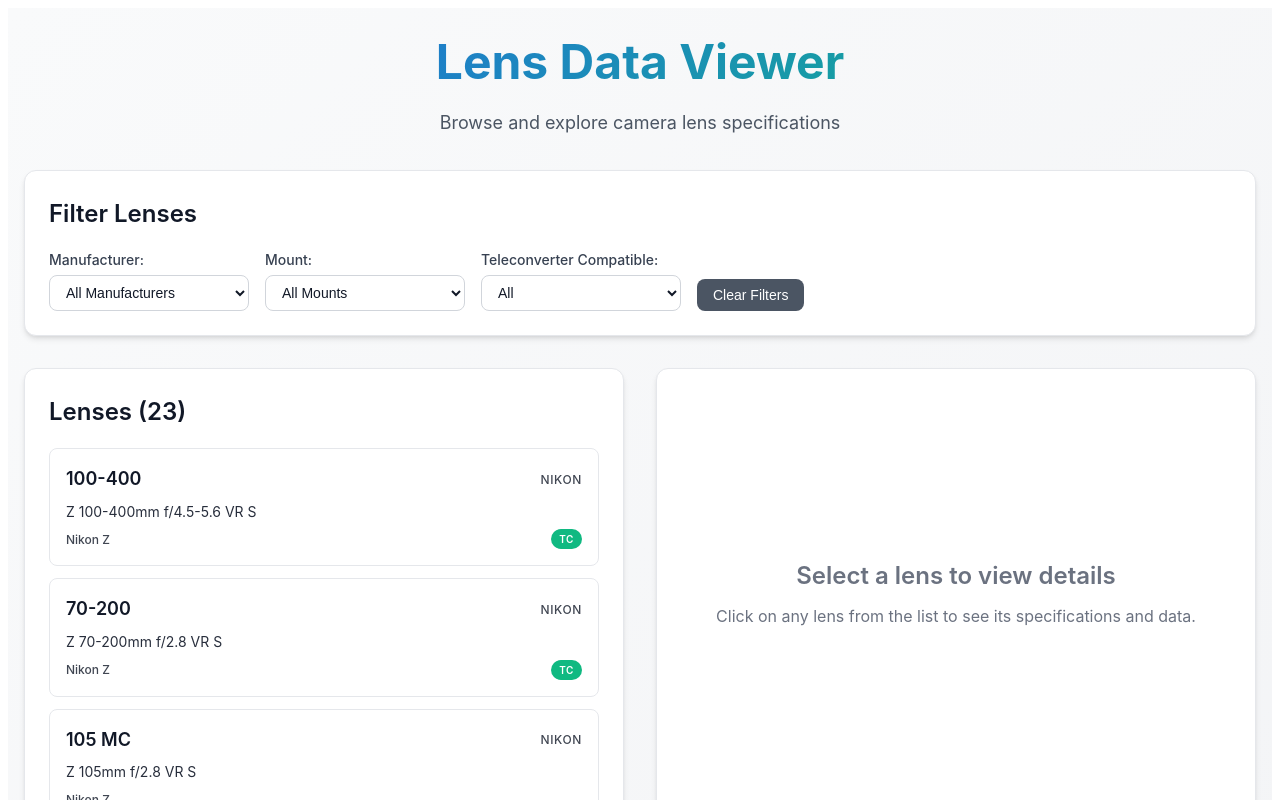
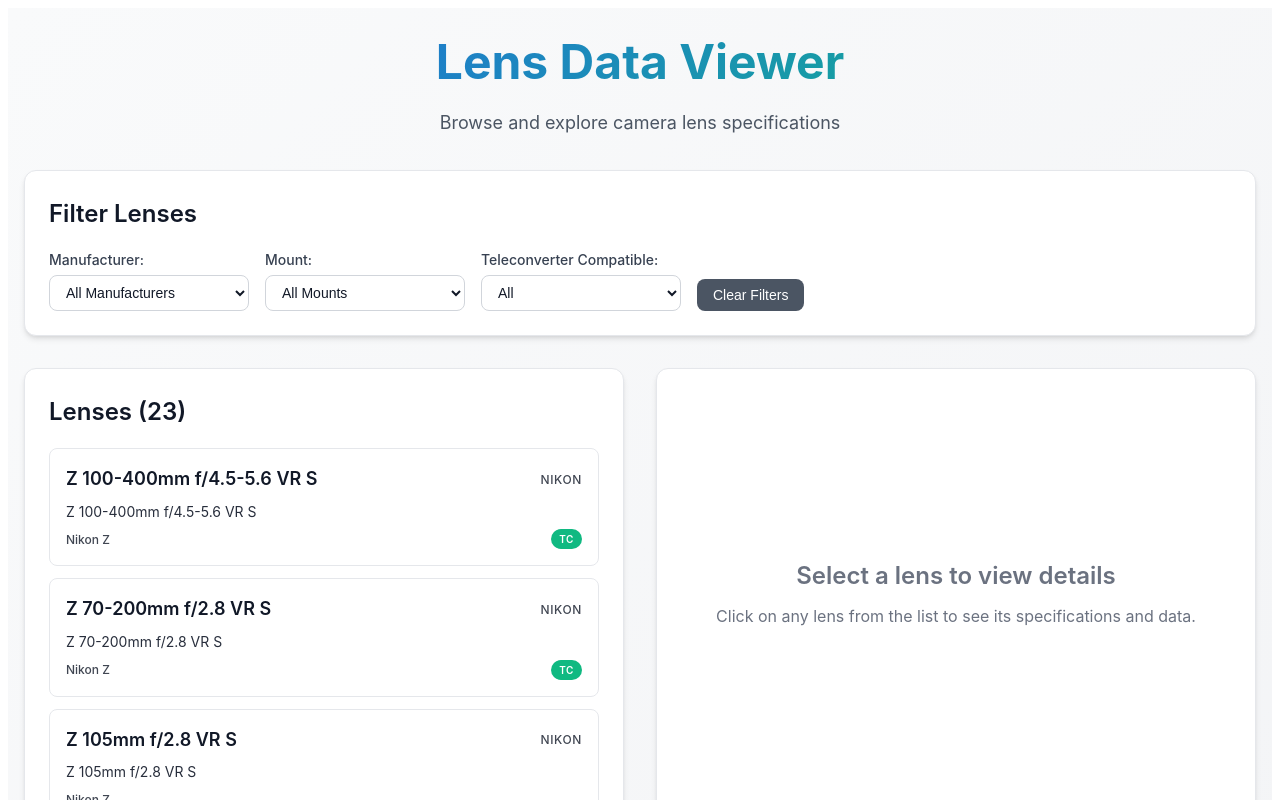
Before and after one commit to andleer/lens.binaryocean.com, an Angular app: page / in a window 1280 px wide. Shown: the top 800 px of the page. Built offline with nearby package versions, Linux system fonts and the light colour scheme.

Commit message:
remove short name

```diff
--- a/src/app/app.html
+++ b/src/app/app.html
@@ -64,7 +64,7 @@
               [class.selected]="selectedLens() === lens"
               (click)="selectLens(lens)">
               <div class="lens-card-header">
-                <h3>{{ lens.shortName }}</h3>
+                <h3>{{ lens.model }}</h3>
                 <span class="manufacturer">{{ lens.manufacturer }}</span>
               </div>
               <div class="lens-card-body">
--- a/src/assets/lens-data.json
+++ b/src/assets/lens-data.json
@@ -3,7 +3,6 @@
     "id": 1001,
     "manufacturer": "Nikon",
     "model": "Z 100-400mm f/4.5-5.6 VR S",
-    "shortName": "100-400",
     "mount": "Nikon Z",
     "teleconverter": true,
     "data": [
@@ -43,7 +42,6 @@
     "id": 1003,
     "manufacturer": "Nikon",
     "model": "Z 70-200mm f/2.8 VR S",
-    "shortName": "70-200",
     "mount": "Nikon Z",
     "teleconverter": true,
     "data": [
@@ -83,7 +81,6 @@
     "id": 1002,
     "manufacturer": "Nikon",
     "model": "Z 105mm f/2.8 VR S",
-    "shortName": "105 MC",
     "mount": "Nikon Z",
     "teleconverter": false,
     "data": [
@@ -99,7 +96,6 @@
     "id": 1004,
     "manufacturer": "Nikon",
     "model": "Z 600mm f/6.3 VR S PF",
-    "shortName": "600 PF",
     "mount": "Nikon Z",
     "teleconverter": true,
     "data": [
@@ -115,7 +111,6 @@
     "id": 1005,
     "manufacturer": "Nikon",
     "model": "Z 50mm f/2.8 Macro",
-    "shortName": "50 MC",
     "mount": "Nikon Z",
     "teleconverter": false,
     "data": [
@@ -131,7 +126,6 @@
     "id": 1006,
     "manufacturer": "Nikon",
     "model": "Z 180-600mm f/5.6-6.3 VR",
-    "shortName": "180-600",
     "mount": "Nikon Z",
     "teleconverter": true,
     "data": [
@@ -153,7 +147,6 @@
     "id": 1007,
     "manufacturer": "Nikon",
     "model": "Z 400mm f/4.5 VR S",
-    "shortName": "400/4.5",
     "mount": "Nikon Z",
     "teleconverter": true,
     "data": [
@@ -169,7 +162,6 @@
     "id": 1008,
     "manufacturer": "Nikon",
     "model": "Z 50mm f/1.8 S",
-    "shortName": "50/1.8 S",
     "mount": "Nikon Z",
     "teleconverter": false,
     "data": [
@@ -185,7 +177,6 @@
     "id": 1009,
     "manufacturer": "Nikon",
     "model": "Z 70-180mm f/2.8",
-    "shortName": "70-180",
     "mount": "Nikon Z",
     "teleconverter": true,
     "data": [
@@ -207,7 +198,6 @@
     "id": 1000,
     "manufacturer": "Nikon",
     "model": "Z 24-120mm f/4 S",
-    "shortName": "24-120",
     "mount": "Nikon Z",
     "teleconverter": false,
     "data": [
@@ -229,7 +219,6 @@
     "id": 1010,
     "manufacturer": "Nikon",
     "model": "Z 14-30mm f/4 S",
-    "shortName": "14-30",
     "mount": "Nikon Z",
     "teleconverter": false,
     "data": [
@@ -251,7 +240,6 @@
     "id": 1011,
     "manufacturer": "Nikon",
     "model": "Z 40mm f/2",
-    "shortName": "40/2",
     "mount": "Nikon Z",
     "teleconverter": false,
     "data": [
@@ -267,7 +255,6 @@
     "id": 1012,
     "manufacturer": "Nikon",
     "model": "Z 600mm f/4 TC VR S",
-    "shortName": "600 TC",
     "mount": "Nikon Z",
     "teleconverter": true,
     "data": [
@@ -283,7 +270,6 @@
     "id": 1013,
     "manufacturer": "Nikon",
     "model": "Z 400mm f/2.8 TC VR S",
-    "shortName": "400 TC",
     "mount": "Nikon Z",
     "teleconverter": true,
     "data": [
@@ -299,7 +285,6 @@
     "id": 3000,
     "manufacturer": "Sony",
     "model": "FE 90mm f/2.8 Macro G OSS",
-    "shortName": "90/2.8 Macro G",
     "mount": "Sony E",
     "teleconverter": false,
     "data": [
@@ -315,7 +300,6 @@
     "id": 3001,
     "manufacturer": "Sony",
     "model": "FE 50mm f/2.8 Macro",
-    "shortName": "50/2.8 Macro",
     "mount": "Sony E",
     "teleconverter": false,
     "data": [
@@ -331,7 +315,6 @@
     "id": 3002,
     "manufacturer": "Sony",
     "model": "FE 70-200mm f/2.8 Macro G OSS II",
-    "shortName": "70-200/2.8 Macro G II",
     "mount": "Sony E",
     "teleconverter": true,
     "data": [
@@ -353,7 +336,6 @@
     "id": 3003,
     "manufacturer": "Sony",
     "model": "FE 35mm f/1.8",
-    "shortName": "35/1.8",
     "mount": "Sony E",
     "teleconverter": false,
     "data": [
@@ -369,7 +351,6 @@
     "id": 5000,
     "manufacturer": "Canon",
     "model": "RF 100mm f/2.8L Macro IS USM",
-    "shortName": "100/2.8L Macro RF",
     "mount": "Canon RF",
     "teleconverter": false,
     "data": [
@@ -385,7 +366,6 @@
     "id": 5001,
     "manufacturer": "Canon",
     "model": "RF 85mm f/2 Macro IS STM",
-    "shortName": "85/2 Macro RF",
     "mount": "Canon RF",
     "teleconverter": false,
     "data": [
@@ -401,7 +381,6 @@
     "id": 5002,
     "manufacturer": "Canon",
     "model": "RF 100-500mm f/4.5-7.1L IS USM",
-    "shortName": "100-500",
     "mount": "Canon RF",
     "teleconverter": true,
     "data": [
@@ -423,7 +402,6 @@
     "id": 5003,
     "manufacturer": "Canon",
     "model": "RF 70-200mm f/2.8L IS USM",
-    "shortName": "70-200/2.8",
     "mount": "Canon RF",
     "teleconverter": true,
     "data": [
@@ -445,7 +423,6 @@
     "id": 5004,
     "manufacturer": "Canon",
     "model": "RF 100-400mm f/5.6-8L IS USM",
-    "shortName": "100-400",
     "mount": "Canon RF",
     "teleconverter": true,
     "data": [
--- a/src/contracts/lens.interface.ts
+++ b/src/contracts/lens.interface.ts
@@ -9,7 +9,6 @@ export interface Lens {
   id: number;
   manufacturer: string;
   model: string;
-  shortName: string;
   mount: string;
   teleconverter: boolean;
   data: LensSpecification[];
```
